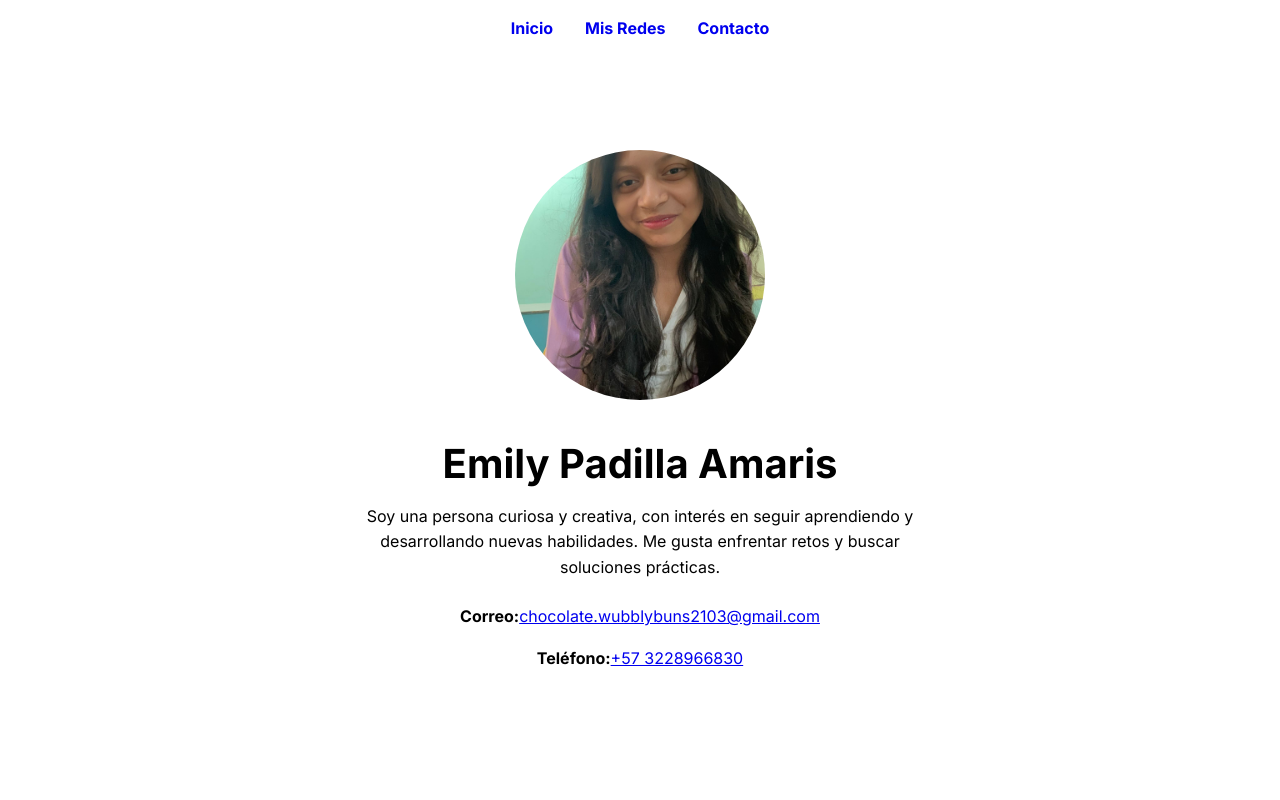
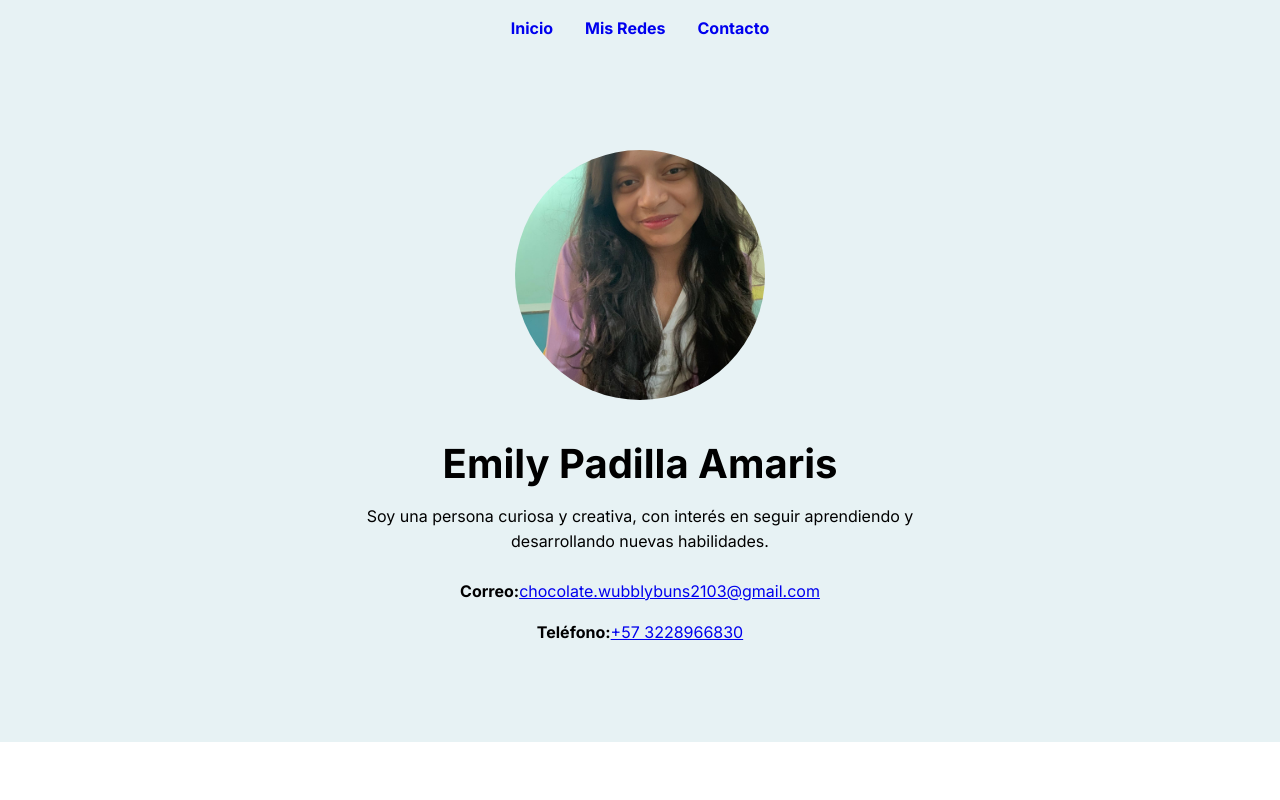
Before and after one commit to emily210308/MiLandingPage, a plain HTML site: page index.html in a window 1280 px wide. Shown: the top 800 px of the page. Drawn offline with Linux system fonts and the light colour scheme.

Commit message:
Add files via upload

```diff
--- a/Style.css
+++ b/Style.css
@@ -3,7 +3,7 @@
     /*--primary-color: #1d6392;
     --secondary-color: #2c3e50;
     --text-color: #333333;;
-    --background-color: #f4f4f4;
+    --background-color: #fcecc5;
     --light-gray: #ecf0f1;*/
 }
 
@@ -20,7 +20,7 @@ body {
 
 .header {
     background: var(--secondary-color);
-    color: white;
+    color: lightsteelblue;
     padding: 1rem 0;
     position: fixed;
     width: 100%;
@@ -57,7 +57,7 @@ body {
 
 .profile-section {
     padding-top: 150px; /* Espacio para el header fijo */
-    background-color: rgb(255, 255, 255);
+    background-color: rgba(225, 239, 241, 0.788);
 }
 
 .section-title {
--- a/index.html
+++ b/index.html
@@ -26,7 +26,7 @@
             <img src="./foto perfil.jpeg" alt="Tu Foto de Perfil" class="profile-photo">
             <h1 class="profile-name">Emily Padilla Amaris</h1>
             <p class="profile-summary">
-                Soy una persona curiosa y creativa, con interés en seguir aprendiendo y desarrollando nuevas habilidades. Me gusta enfrentar retos y buscar soluciones prácticas.
+                Soy una persona curiosa y creativa, con interés en seguir aprendiendo y desarrollando nuevas habilidades.
             </p>
             <div class="contact-info">
                 <p><strong>Correo:</strong><a href="mail to:chocolate.wubblybuns2103@gmail.com">chocolate.wubblybuns2103@gmail.com</a></p>
```
